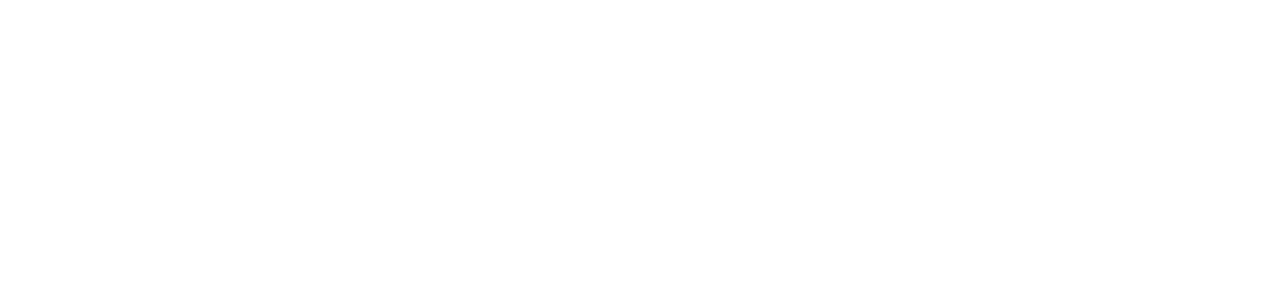
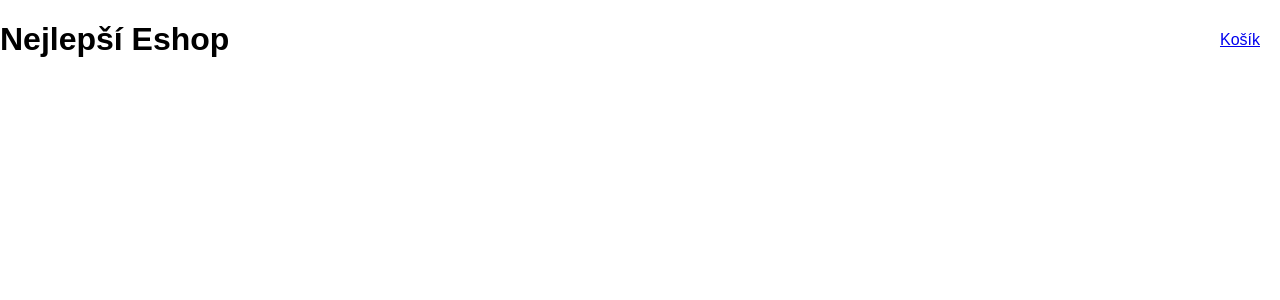
Before and after one commit to vikykomar/Projekt_PRG, a React (Vite) app in the folder frontend/: page / in a window 1280 px wide. Shown: the top 300 px of the page. Built offline with nearby package versions, Linux system fonts and the light colour scheme.

Commit message:
Jednoduchý návrh TopBaru

```diff
--- a/frontend/src/MainComponents/TopBar/Main.jsx
+++ b/frontend/src/MainComponents/TopBar/Main.jsx
@@ -1,11 +1,21 @@
-import { Outlet } from "react-router";
+import { NavLink, Outlet } from "react-router";
 
 import Style from "./Main.module.css"
+
+import ShoppingCartIcon from "../../Icons/ShoppingCart.svg"
 
 export default function TopBar(){
 
     return (
         <>
+            <div className={Style.Main_Bar}>
+                <div className={Style.Logo_Container}>
+                    <h1>Nejlepší Eshop</h1>
+                </div>
+                <div className={Style.Kosik_Container}>
+                    <NavLink to={"/Kosik"}>Košík</NavLink>
+                </div>
+            </div>
             <Outlet/>
         </>
     )
--- a/frontend/src/MainComponents/TopBar/Main.module.css
+++ b/frontend/src/MainComponents/TopBar/Main.module.css
@@ -0,0 +1,23 @@
+.Main_Bar{
+    display: flex;
+
+    .Logo_Container{
+        flex: 1;
+
+        display: flex;
+
+        justify-content: left;
+        align-items: center;
+    }
+
+    .Kosik_Container{
+        flex: 1;
+
+        display: flex;
+
+        padding-right: 20px;
+
+        justify-content: right;
+        align-items: center;
+    }
+}
```
Also changed, not shown: frontend/src/Icons/ShoppingCart.svg (added).
